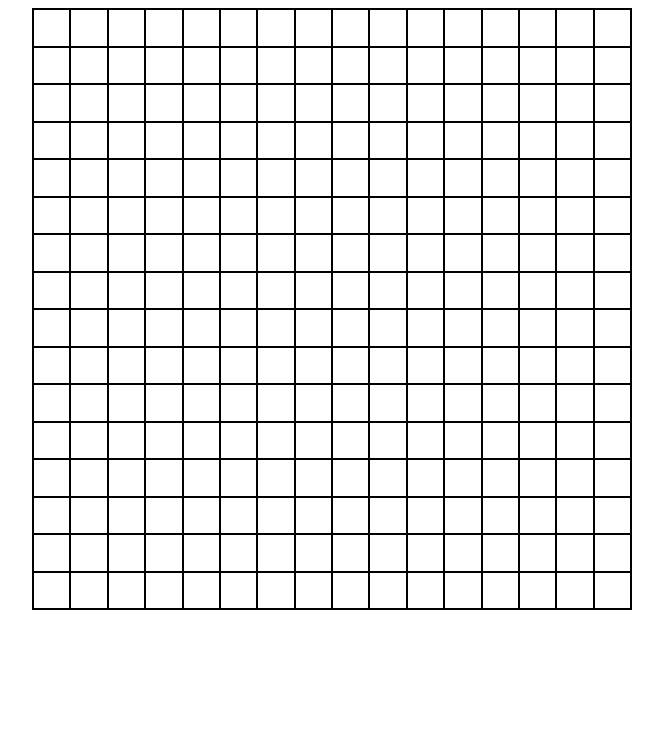
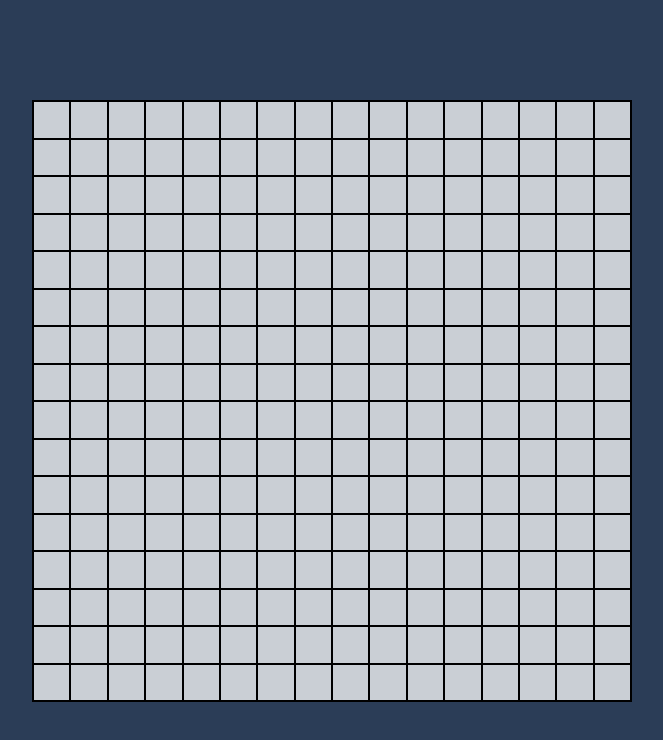
Before and after one commit to andrewsmithdotorg/etch-a-sketch, a plain HTML site: page index.html in a window 1280 px wide. Shown: the whole page, without its empty margins (308-971 px from the left). Drawn offline with Linux system fonts and the light colour scheme.

Commit message:
Add basic styling

```diff
--- a/script.js
+++ b/script.js
@@ -11,6 +11,7 @@ function buildGrid() {
       gridSquare.classList.add("grid-square");
       gridRow.appendChild(gridSquare);
       gridSquare.style.height = 600 / gridDimension + "px";
+      gridSquare.style.backgroundColor = "#cacfd5";
     }
   }
 }
@@ -21,7 +22,7 @@ function addHover() {
   const squares = document.querySelectorAll(".grid-square");
   squares.forEach((square) => {
     square.addEventListener("mouseenter", () => {
-      square.style.backgroundColor = "pink";
+      square.style.backgroundColor = "#606e81";
     });
   });
 }
--- a/style.css
+++ b/style.css
@@ -1,5 +1,9 @@
 * {
   box-sizing: border-box;
+}
+
+body {
+  background-color: #2b3d57;
 }
 
 #container {
@@ -7,6 +11,7 @@
   width: 600px;
   justify-content: center;
   margin: auto;
+  margin-top: 100px;
 }
 
 .grid-row {
```
